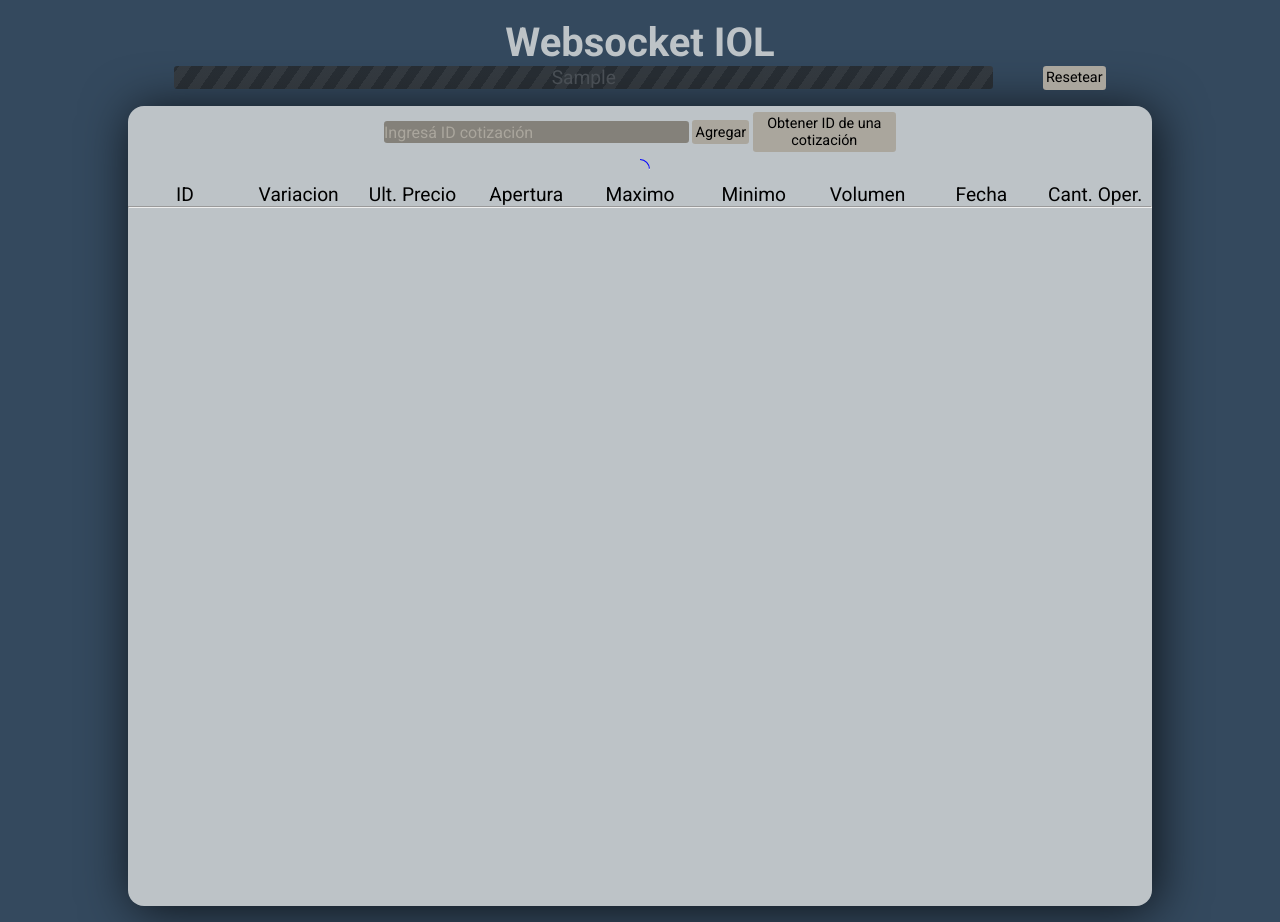
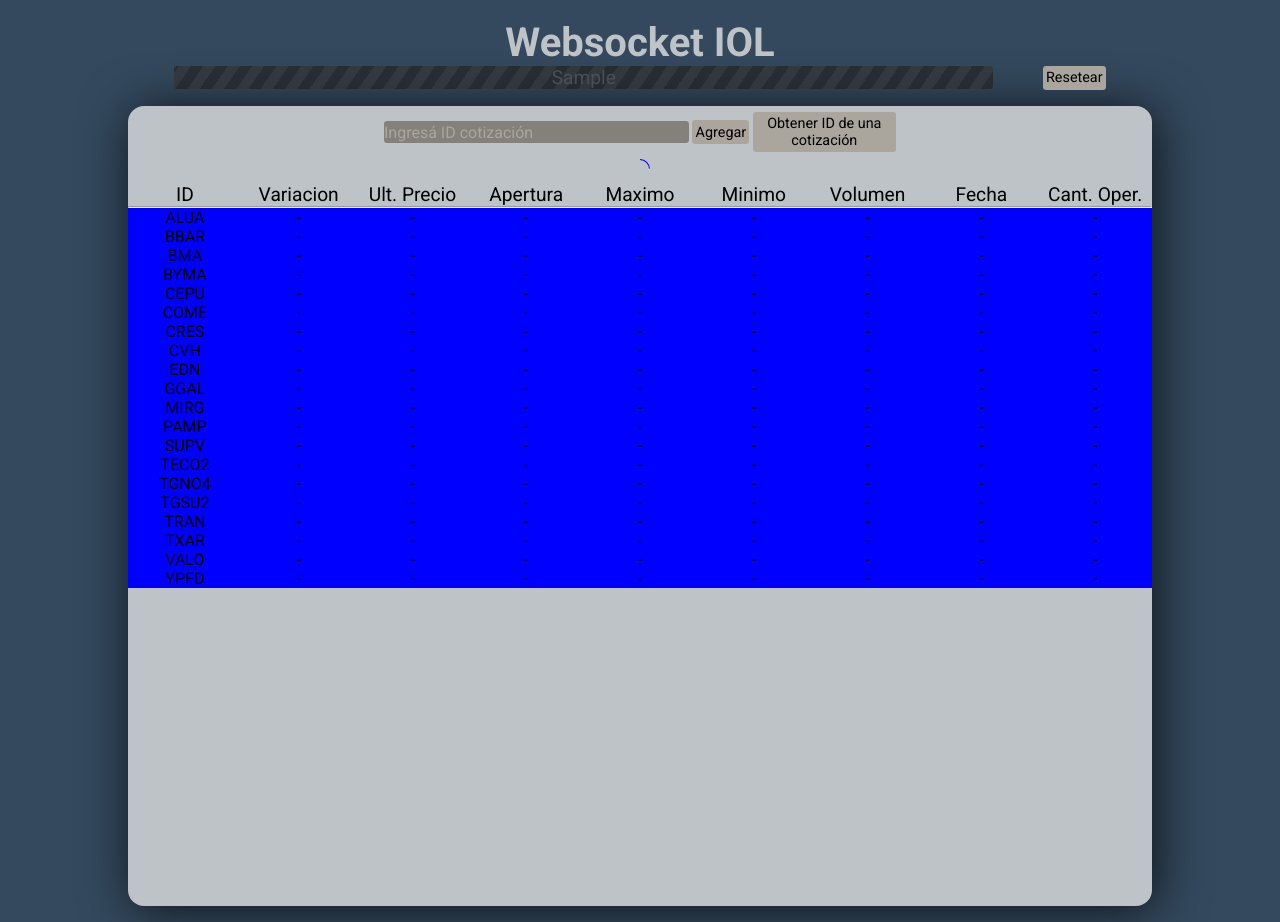
Before and after one commit to rodrigoodz/react-iol-websocket, a React (Create React App) app: page / in a window 1280 px wide. Both pictures are taken after typing "Sample" into the empty fields and a click on the button "Confirmar". Built offline with nearby package versions, Linux system fonts and the light colour scheme; no server answers.

Commit message:
implementada logica para el uso de websocket y actualizar cotizaciones

```diff
--- a/src/components/Header.js
+++ b/src/components/Header.js
@@ -6,6 +6,14 @@ import Row from "./Row";
 const Text = styled.p`
   font-size: 1.2rem;
   margin: 0;
+
+  @media (max-width: 1024px) {
+    font-size: 0.9rem;
+  }
+
+  @media (max-width: 768px) {
+    font-size: 0.6rem;
+  }
 `;
 
 const Header = () => {
--- a/src/components/List.js
+++ b/src/components/List.js
@@ -1,11 +1,53 @@
-import React from "react";
+import React, { useEffect, useState } from "react";
 import Ticker from "./Ticker";
 
-const List = ({ data }) => {
-  if (!data) {
+const List = ({ id_list, new_data }) => {
+  const [actualData, setActualData] = useState(id_list);
+
+  // actualizo actualData si llega algun id nuevo en id_list
+  // TODO
+
+  // actualizo actualData si llega nueva data
+  useEffect(() => {
+    if (new_data.length > 0) {
+      console.log("nuevas puntas", new_data);
+      new_data.forEach((d) => {
+        setActualData((actualData) =>
+          actualData.map((a) => {
+            if (a.id === d.idTitulo) {
+              return {
+                ...a,
+                maximo: d.maximo,
+                variacionPuntos: d.variacionPuntos,
+                minimo: d.minimo,
+                montoOperado: d.montoOperado,
+                apertura: d.apertura,
+                ultimoPrecio: d.ultimoPrecio,
+                fechaHoraFormated: d.fechaHoraFormated,
+                cantidadOperaciones: d.cantidadOperaciones,
+              };
+            } else {
+              return a;
+            }
+          })
+        );
+      });
+    }
+  }, [new_data, setActualData]);
+
+  // console.log(new_data);
+  if (id_list.length === 0) {
     return null;
   }
-  return <div>{data.arguments && <Ticker data={data.arguments} />}</div>;
+
+  return (
+    <div>
+      {actualData.map((ticker) => {
+        return <Ticker key={ticker.id} data={ticker} />;
+      })}
+    </div>
+  );
+  // return <div>{data.arguments && <Ticker data={data.arguments} />}</div>;
 };
 
 export default List;
--- a/src/components/Ticker.js
+++ b/src/components/Ticker.js
@@ -4,62 +4,49 @@ import Col from "./Col";
 import Row from "./Row";
 
 const Wrapper = styled.section`
-  background-color: ${(props) => (props.variacion < 0 ? "red" : "green")};
+  background-color: ${(props) =>
+    props.variacion < 0 ? "red" : props.variacion > 0 ? "green" : "blue"};
+`;
+
+const P = styled.p`
+  @media (max-width: 1024px) {
+    font-size: 0.8rem;
+  }
+
+  @media (max-width: 768px) {
+    font-size: 0.6rem;
+  }
 `;
 
 const Ticker = ({ data }) => {
-  // if (data) {
-  //   console.log(data[0]);
-  // }
-
-  if (!data) {
-    return null;
-  } else {
   const {
-      idTitulo,
-      maximo,
-      variacionPuntos,
-      minimo,
-      montoOperado,
-      apertura,
-      ultimoPrecio,
-      fechaHoraFormated,
-      cantidadOperaciones,
-    } = data[0];
+    name,
+    maximo = null,
+    variacionPuntos = null,
+    minimo = null,
+    montoOperado = null,
+    apertura = null,
+    ultimoPrecio = null,
+    fechaHoraFormated = null,
+    cantidadOperaciones = null,
+  } = data;
   return (
     <Wrapper variacion={variacionPuntos}>
       <Row>
+        <Col>{name ? <P>{name}</P> : <P>-</P>}</Col>
+        <Col>{variacionPuntos ? <P>{variacionPuntos}%</P> : <P>-</P>}</Col>
+        <Col>{ultimoPrecio ? <P>{ultimoPrecio}$</P> : <P>-</P>}</Col>
+        <Col>{apertura ? <P>{apertura}$</P> : <P>-</P>}</Col>
+        <Col>{maximo ? <P>{maximo}$</P> : <P>-</P>}</Col>
+        <Col>{minimo ? <P>{minimo}$</P> : <P>-</P>}</Col>
+        <Col>{montoOperado ? <P>{montoOperado}$</P> : <P>-</P>}</Col>
+        <Col>{fechaHoraFormated ? <P>{fechaHoraFormated}hs</P> : <P>-</P>}</Col>
         <Col>
-            <p>{idTitulo}</p>
-          </Col>
-          <Col>
-            <p>{variacionPuntos} %</p>
-          </Col>
-          <Col>
-            <p>{ultimoPrecio} $</p>
-          </Col>
-          <Col>
-            <p>{apertura} $</p>
-          </Col>
-          <Col>
-            <p>{maximo} $</p>
-          </Col>
-          <Col>
-            <p>{minimo} $</p>
-          </Col>
-          <Col>
-            <p>{montoOperado} M</p>
-          </Col>
-          <Col>
-            <p>{fechaHoraFormated} hs</p>
-          </Col>
-          <Col>
-            <p>{cantidadOperaciones}</p>
+          {cantidadOperaciones ? <P>{cantidadOperaciones}</P> : <P>-</P>}
         </Col>
       </Row>
     </Wrapper>
   );
-  }
 };
 
 export default Ticker;
--- a/src/components/WebsocketList.js
+++ b/src/components/WebsocketList.js
@@ -1,4 +1,4 @@
-import React, { useContext } from "react";
+import React, { useContext, useState } from "react";
 import styled from "styled-components";
 import Header from "./Header";
 import { useWS } from "../hooks/useWS";
@@ -30,13 +30,68 @@ const WsInfo = styled.div`
 
 const WebsocketList = () => {
   const { token } = useContext(DataContext);
-  const [wsData] = useWS(token);
-  const { data, message, error } = wsData;
+  const [IDS, setIDS] = useState([
+    { name: "ALUA", id: 17388 },
+    { name: "BBAR", id: 1320 },
+    { name: "BMA", id: 444 },
+    { name: "BYMA", id: 88356 },
+    { name: "CEPU", id: 773 },
+    { name: "COME", id: 1016 },
+    { name: "CRES", id: 1087 },
+    { name: "CVH", id: 89062 },
+    { name: "EDN", id: 34271 },
+    { name: "GGAL", id: 3445 },
+    { name: "MIRG", id: 1665 },
+    { name: "PAMP", id: 1978 },
+    { name: "SUPV", id: 83755 },
+    { name: "TECO2", id: 2621 },
+    { name: "TGNO4", id: 33643 },
+    { name: "TGSU2", id: 2681 },
+    { name: "TRAN", id: 2747 },
+    { name: "TXAR", id: 1258 },
+    { name: "VALO", id: 88875 },
+    { name: "YPFD", id: 2846 },
+  ]);
+  const [data, message, error] = useWS(token, IDS);
+
+  //TODO tengo que hacer que el websocket se reconecte automaticamente cuando hay algun error
+
+  //TODO aca debeeria manejar la logica para agregar un nuevo ticker y que se agregue a listaIDS
+
+  //TODO implementar que la data que viene de useWS la pueda ver
+  // useEffect(() => {
+  // console.log(data);
+  // if (data.length > 0) {
+  // console.log("data", data);
+  // }
+  // if (data[0] && JSON.parse(data[0]).type === 1) {
+  //   const actual_data = JSON.parse(data[0]).arguments[0];
+  //   setListaIDS((listaIDS) =>
+  //     listaIDS.map((d) => {
+  //       if (d.id === actual_data.idTitulo) {
+  //         return {
+  //           ...d,
+  //           maximo: actual_data.maximo,
+  //           variacionPuntos: actual_data.variacionPuntos,
+  //           minimo: actual_data.minimo,
+  //           montoOperado: actual_data.montoOperado,
+  //           apertura: actual_data.apertura,
+  //           ultimoPrecio: actual_data.ultimoPrecio,
+  //           fechaHoraFormated: actual_data.fechaHoraFormated,
+  //           cantidadOperaciones: actual_data.cantidadOperaciones,
+  //         };
+  //       } else {
+  //         return d;
+  //       }
+  //     })
+  //   );
+  // }
+  // }, [data]);
 
   if (error) {
-    return <Error>Error en conexion con Websocket</Error>;
+    return <Error>{error}</Error>;
   }
-  console.log("data1", data);
+
   return (
     <Wrapper>
       <TickerFinder />
@@ -50,7 +105,7 @@ const WebsocketList = () => {
       </WsInfo>
       <Header />
       <hr />
-      <List data={data} />
+      <List id_list={IDS} new_data={data} />
     </Wrapper>
   );
 };
--- a/src/hooks/useWS.js
+++ b/src/hooks/useWS.js
@@ -1,58 +1,91 @@
-import { useState, useEffect } from "react";
+import { useState, useEffect, useRef } from "react";
 
-export const useWS = (token) => {
-  const [wsData, setWsData] = useState({
-    data: null,
-    message: "",
-    error: null,
-  });
+export const useWS = (token, ids) => {
+  const [data, setData] = useState({});
+  const [message, setMessage] = useState("");
+  const [error, setError] = useState(null);
+  const ws = useRef(null);
 
   useEffect(() => {
-    var ws = new WebSocket(
+    ws.current = new WebSocket(
       `wss://streaming-externo-v2.invertironline.com/MarketHub?access_token=${token}`
     );
-    ws.onopen = function () {
-      setWsData({ ...wsData, message: "Conexion Abierta" });
-      setWsData({ ...wsData, message: "Proponiendo Protocolos" });
-      setWsData({ ...wsData, message: "Protocolo Sugerido" });
-      // console.log("Conexion Abierta");
-      // console.log("Proponiendo Protocolos");
-      // console.log("Protocolo Sugerido");
 
-      ws.send('{"protocol":"json","version":1}' + String.fromCharCode(30));
+    ws.current.onopen = function () {
+      console.log("CONEXION ABIERTA");
+      setMessage("Conexion Abierta");
+      console.log("Proponiendo Protocolos");
+      ws.current.send(
+        '{"protocol":"json","version":1}' + String.fromCharCode(30)
+      );
     };
-    ws.onclose = function () {
-      setWsData({ ...wsData, message: "Conexion Cerrada" });
-      // console.log("Conexion Cerrada");
+
+    ws.current.onclose = function () {
+      setMessage("Conexion Cerrada");
+      console.log("Conexion Cerrada");
     };
-    ws.onmessage = function (message) {
-      const accepted = "{}" + String.fromCharCode(30);
-      const ping = '{"type":6}' + String.fromCharCode(30);
-      if (message.data === accepted) {
-        ws.send(
-          '{"arguments":["3611-3"],"invocationId":"0","target":"JoinGroup","type":1}'
-        );
 
-        // setWsData({ ...wsData, message: "Suscribiendo YPFD" });
-        console.log("suscribiendo aapl");
-      } else if (message.data === ping) {
-        console.log("Recibido Ping");
-        // setWsData({ ...wsData, message: "Recibido Ping" });
-        ws.send(ping);
-        console.log(`Enviado Ping: ${ping}`);
-        // setWsData({ ...wsData, message: `Enviado Ping: ${ping}` });
+    ws.current.onmessage = function (message) {
+      // console.log(message);
+      let i = 0;
+      if (message.data === "{}" + String.fromCharCode(30)) {
+        console.log("Puntas : Protocolos Aceptados");
+        setMessage("Puntas : Protocolos Aceptados");
+        i = 0;
+        ids.forEach(({ id }) => {
+          ws.current.send(
+            `{"arguments":["${id}-1"],"invocationId":"${i}","target":"JoinGroup","type":1}` +
+              String.fromCharCode(30)
+          );
+          ws.current.send(
+            `{"arguments":["${id}-3"],"invocationId":"${
+              i + 1
+            }","target":"JoinGroup","type":1}` + String.fromCharCode(30)
+          );
+          i = i + 2;
+        });
+      } else if (message.data.includes('{"type":3,"invocationId":')) {
+        // console.log("Nuevos Datos");
+        i = 0;
+      } else if (message.data === '{"type":6}' + String.fromCharCode(30)) {
+        setMessage("Recibido PING del Servidor de Puntas");
+        console.log("Recibido PING del Servidor de Puntas");
+        ws.current.send('{"type":6}' + String.fromCharCode(30));
+        console.log("Enviando PONG al Servidor de Puntas");
+        setMessage("Enviando PONG al Servidor de Puntas");
       } else {
-        setWsData({ ...wsData, data: JSON.parse(message.data.slice(0, -1)) });
-        console.log(JSON.parse(message.data.slice(0, -1)));
-        // setWsData({ ...wsData, message: `Enviado Ping: ${ping}` });
-        console.log(`Enviado Ping: ${ping}`);
+        // console.log(message);
+        setMessage("Recibido: Nuevas Puntas");
+        console.log("Recibido: Nuevas Puntas");
+
+        // a la data, la parseo y le anido el nombre del ticker para que sea mas practico despues mostrar la info
+        // console.log(message.data.slice(0, -1).split(String.fromCharCode(30)));
+        const aux = message.data
+          .slice(0, -1)
+          .split(String.fromCharCode(30))
+          .filter((d) => d !== '{"type":6}')
+          .map((d) => {
+            const id = JSON.parse(d).arguments[0].idTitulo;
+            const { name } = ids.find((d) => d.id === id);
+            return { ...JSON.parse(d).arguments[0], name };
+          });
+
+        setData(aux);
+        // setData(message.data.slice(0, -1).split(String.fromCharCode(30)));
       }
     };
-    ws.onerror = function (error) {
-      // console.log("Error: " + JSON.stringify(error));
-      setWsData({ ...wsData, error: `Error: ${JSON.stringify(error)}` });
+
+    ws.current.onerror = function (error) {
+      console.log("Error: " + JSON.stringify(error));
+      setError("Error de Websocket");
+      ws.current.close();
     };
-  }, []);
 
-  return [wsData];
+    return () => {
+      ws.current.close();
+    };
+  }, [token, ids]);
+  //TODO no agregar la dependencia listIDS hasta crear otro arreglo en websocketlist, sino cada vez que hago setData, piso en websocketlist a listID y todo se renderiza 12312312313 veces
+
+  return [data, message, error];
 };
```
Lines whose indentation alone changed are shown as unchanged.
